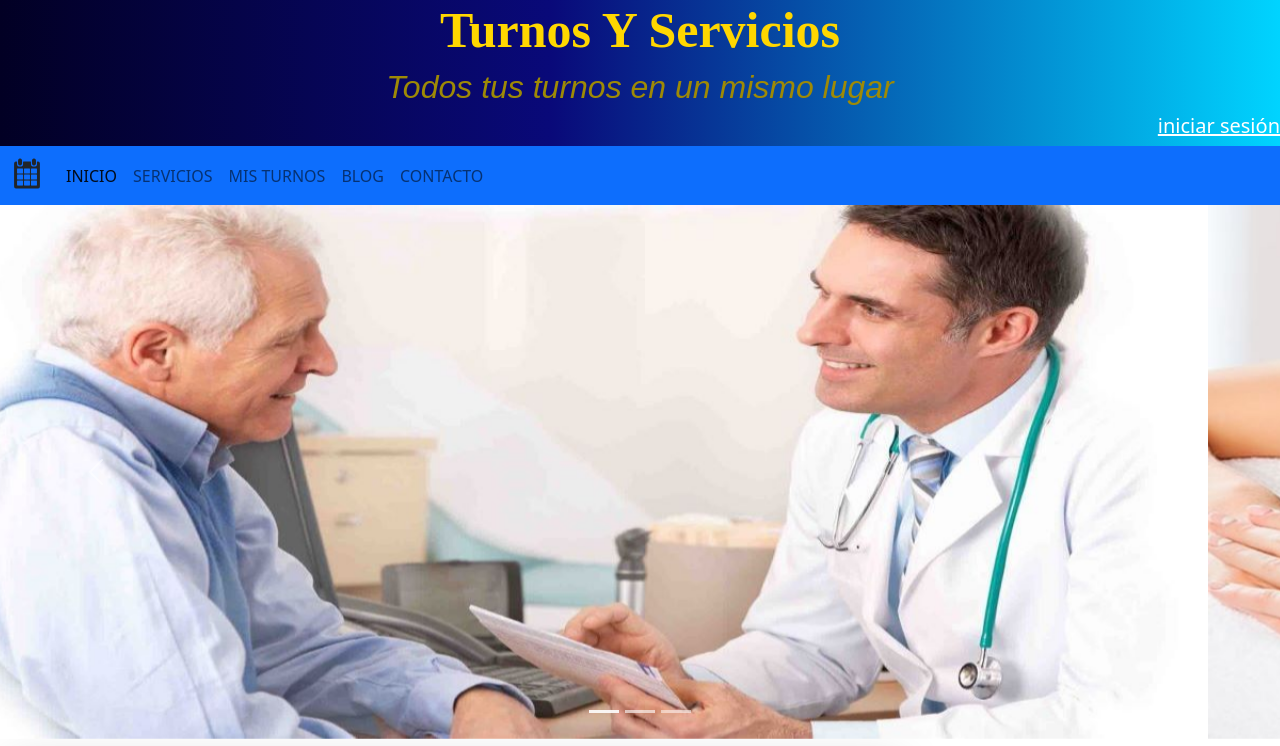
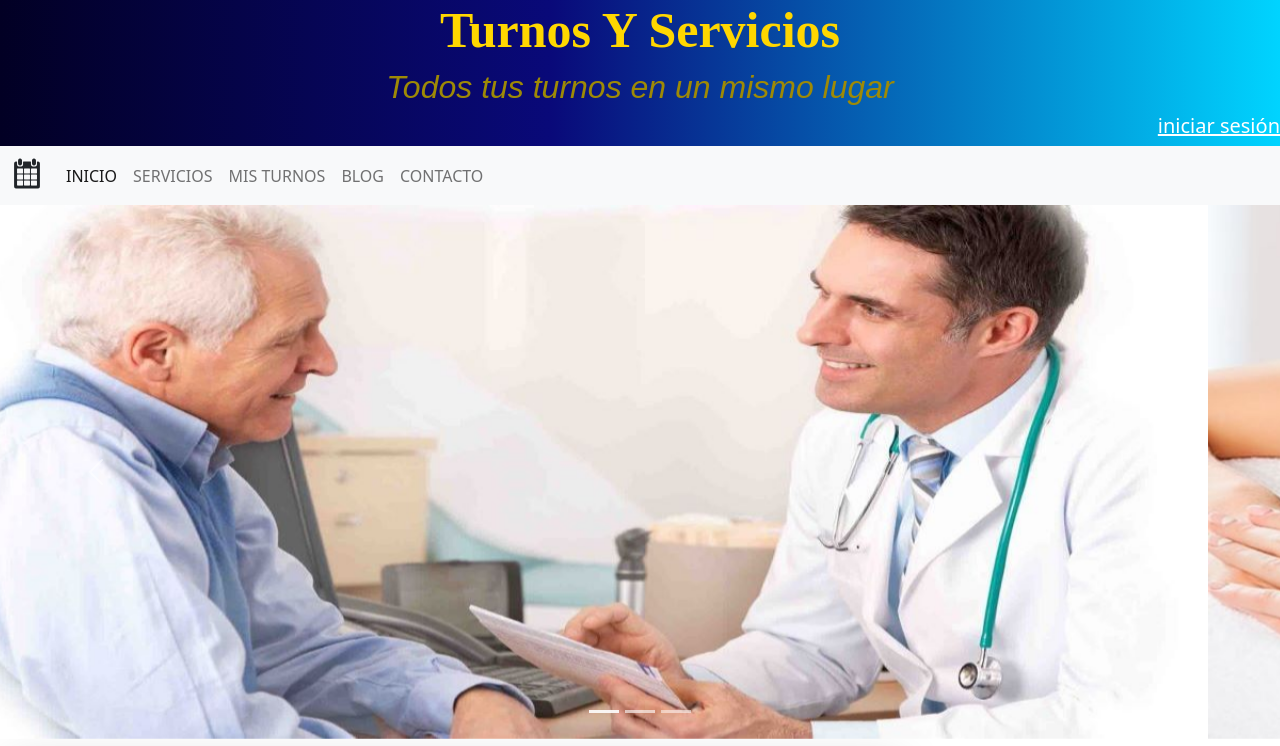
Before and after one commit to tomaslichi/final-litchinitzer, a website: page index.html in a window 1280 px wide. Shown: the top 746 px of the page. Drawn offline with nearby package versions, Linux system fonts and the light colour scheme; grey boxes are pictures that could not be loaded; a web font is replaced by a local one.

Commit message:
arreglos

```diff
--- a/index.html
+++ b/index.html
@@ -23,7 +23,7 @@
         <h3 class="aLaDerecha"><a href="pages/iniciar_sesion.html">iniciar sesión</h3>
 
 
-        <nav class="navbar navbar-expand-lg navbar-light bg-primary">
+        <nav class="navbar navbar-expand-lg navbar-light bg-light">
             <div class="container-fluid">
                 <a class="navbar-brand" href="index.html"><i class="icofont-ui-calendar text-dark"></i></a>
             <button class="navbar-toggler" type="button" data-bs-toggle="collapse" data-bs-target="#navbarNavAltMarkup" aria-controls="navbarNavAltMarkup" aria-expanded="false" aria-label="Toggle navigation">
```
